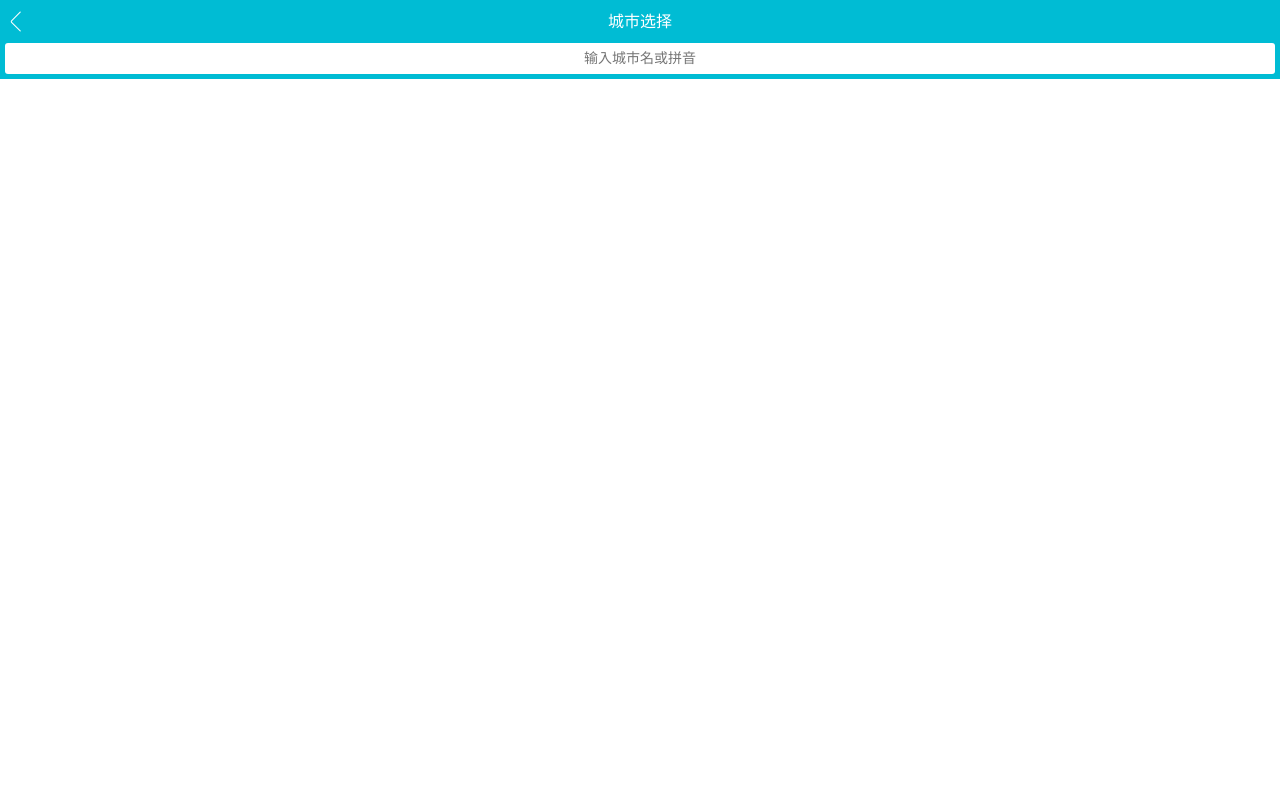
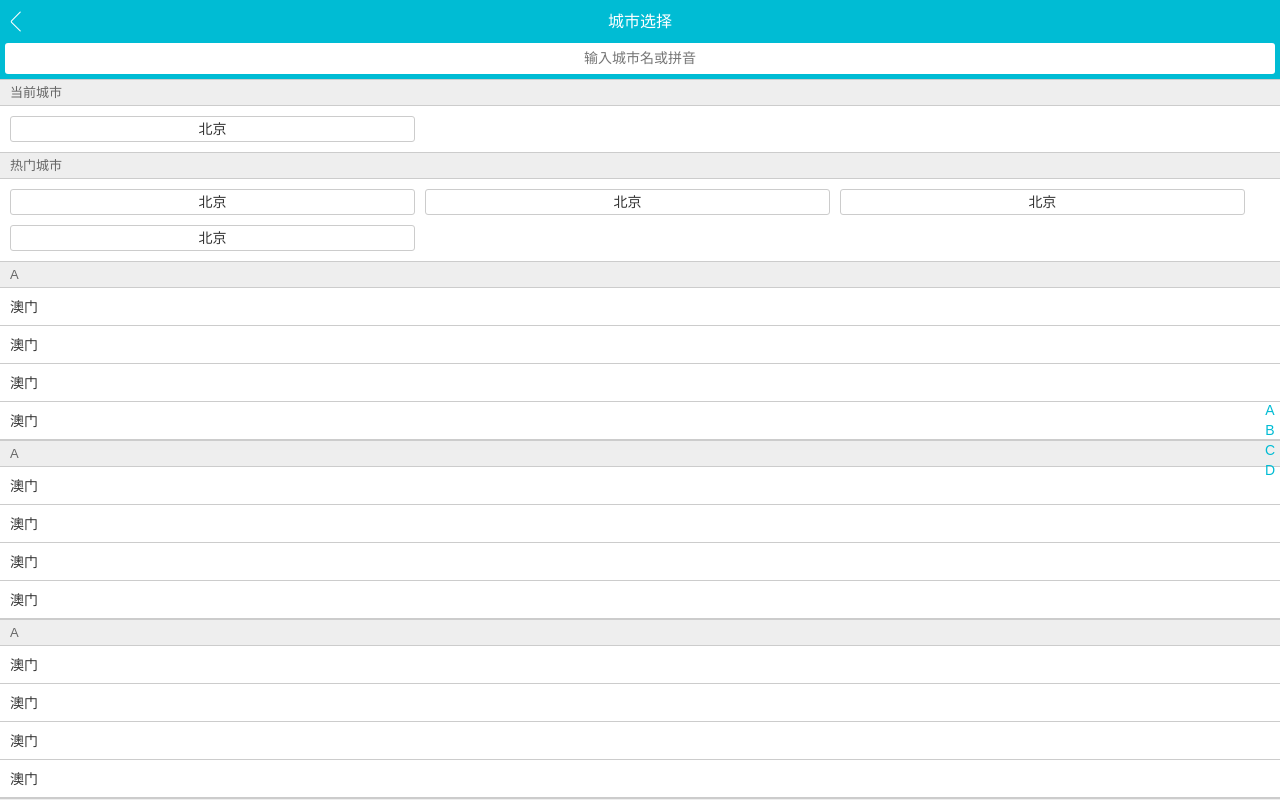
Before and after one commit to KunIsMe/travel-app-git, a Vue app: page /#/city in a window 1280 px wide. Built offline with nearby package versions, Linux system fonts and the light colour scheme.

Commit message:
finish city css

```diff
--- a/package.json
+++ b/package.json
@@ -9,6 +9,7 @@
   },
   "dependencies": {
     "axios": "^0.27.2",
+    "better-scroll": "^1.8.1",
     "core-js": "^3.6.5",
     "stylus": "^0.54.5",
     "stylus-loader": "^3.0.2",
--- a/src/views/city/City.vue
+++ b/src/views/city/City.vue
@@ -2,18 +2,24 @@
   <div>
     <Header />
     <city-search />
+    <city-list />
+    <city-alphabet />
   </div>
 </template>
 
 <script>
 import Header from './components/Header'
 import CitySearch from './components/Search'
+import CityList from './components/List'
+import CityAlphabet from './components/Alphabet'
 
 export default {
   name: 'City',
   components: {
     Header,
-    CitySearch
+    CitySearch,
+    CityList,
+    CityAlphabet
   }
 }
 </script>
--- /dev/null
+++ b/src/views/city/components/Alphabet.vue
@@ -0,0 +1,31 @@
+<template>
+  <ul class="list">
+    <li class="item">A</li>
+    <li class="item">B</li>
+    <li class="item">C</li>
+    <li class="item">D</li>
+  </ul>
+</template>
+
+<script>
+export default {
+  name: 'CityAlphabet'
+}
+</script>
+
+<style lang="stylus" scoped>
+  @import '~@/assets/styles/varibles.styl'
+  .list
+    display: flex
+    flex-direction: column
+    justify-content: center
+    align-items: center
+    position: absolute
+    top: 1.58rem
+    right: 0
+    bottom: 0
+    width: .4rem
+    .item
+      line-height: .4rem
+      color: $bgColor
+</style>
--- /dev/null
+++ b/src/views/city/components/List.vue
@@ -0,0 +1,128 @@
+<template>
+  <div class="list" ref="wrapper">
+    <div>
+        <div class="area">
+        <div class="title border-topbottom">当前城市</div>
+        <div class="button-list">
+            <div class="button-wrapper">
+            <div class="button">北京</div>
+            </div>
+        </div>
+        </div>
+        <div class="area">
+        <div class="title border-topbottom">热门城市</div>
+        <div class="button-list">
+            <div class="button-wrapper">
+            <div class="button">北京</div>
+            </div>
+            <div class="button-wrapper">
+            <div class="button">北京</div>
+            </div>
+            <div class="button-wrapper">
+            <div class="button">北京</div>
+            </div>
+            <div class="button-wrapper">
+            <div class="button">北京</div>
+            </div>
+        </div>
+        </div>
+        <div class="area">
+        <div class="title border-topbottom">A</div>
+        <div class="item-list">
+            <div class="item border-bottom">澳门</div>
+            <div class="item border-bottom">澳门</div>
+            <div class="item border-bottom">澳门</div>
+            <div class="item border-bottom">澳门</div>
+        </div>
+        </div>
+        <div class="area">
+        <div class="title border-topbottom">A</div>
+        <div class="item-list">
+            <div class="item border-bottom">澳门</div>
+            <div class="item border-bottom">澳门</div>
+            <div class="item border-bottom">澳门</div>
+            <div class="item border-bottom">澳门</div>
+        </div>
+        </div>
+        <div class="area">
+        <div class="title border-topbottom">A</div>
+        <div class="item-list">
+            <div class="item border-bottom">澳门</div>
+            <div class="item border-bottom">澳门</div>
+            <div class="item border-bottom">澳门</div>
+            <div class="item border-bottom">澳门</div>
+        </div>
+        </div>
+        <div class="area">
+        <div class="title border-topbottom">A</div>
+        <div class="item-list">
+            <div class="item border-bottom">澳门</div>
+            <div class="item border-bottom">澳门</div>
+            <div class="item border-bottom">澳门</div>
+            <div class="item border-bottom">澳门</div>
+        </div>
+        </div>
+        <div class="area">
+        <div class="title border-topbottom">A</div>
+        <div class="item-list">
+            <div class="item border-bottom">澳门</div>
+            <div class="item border-bottom">澳门</div>
+            <div class="item border-bottom">澳门</div>
+            <div class="item border-bottom">澳门</div>
+        </div>
+        </div>
+    </div>
+  </div>
+</template>
+
+<script>
+import Bscroll from 'better-scroll'
+
+export default {
+  name: 'CityList',
+  mounted () {
+    this.scroll = new Bscroll(this.$refs.wrapper)
+  }
+}
+</script>
+
+<style lang="stylus" scoped>
+  @import '~@/assets/styles/varibles.styl'
+  .border-topbottom
+    &:before
+      border-color: #ccc
+    &:after
+      border-color: #ccc
+  .border-bottom
+    &:before
+      border-color: #ccc
+  .list
+    overflow: hidden
+    position: absolute
+    top: 1.58rem
+    left: 0
+    right: 0
+    bottom: 0
+    .title
+      line-height: .54rem
+      background-color: #eee
+      padding-left: .2rem
+      color: #666
+      font-size: .26rem
+    .button-list
+      overflow: hidden
+      padding: .1rem .6rem .1rem .1rem
+      .button-wrapper
+        float: left
+        width: 33.33%
+      .button
+          margin: .1rem
+          padding: .1rem 0
+          text-align: center
+          border: .02rem solid #ccc
+          border-radius: .06rem
+    .item-list
+      .item
+        line-height: .76rem
+        padding-left: .2rem
+</style>
```
Also changed, not shown: 2 other files (tests, documents, lock files or other folders).
